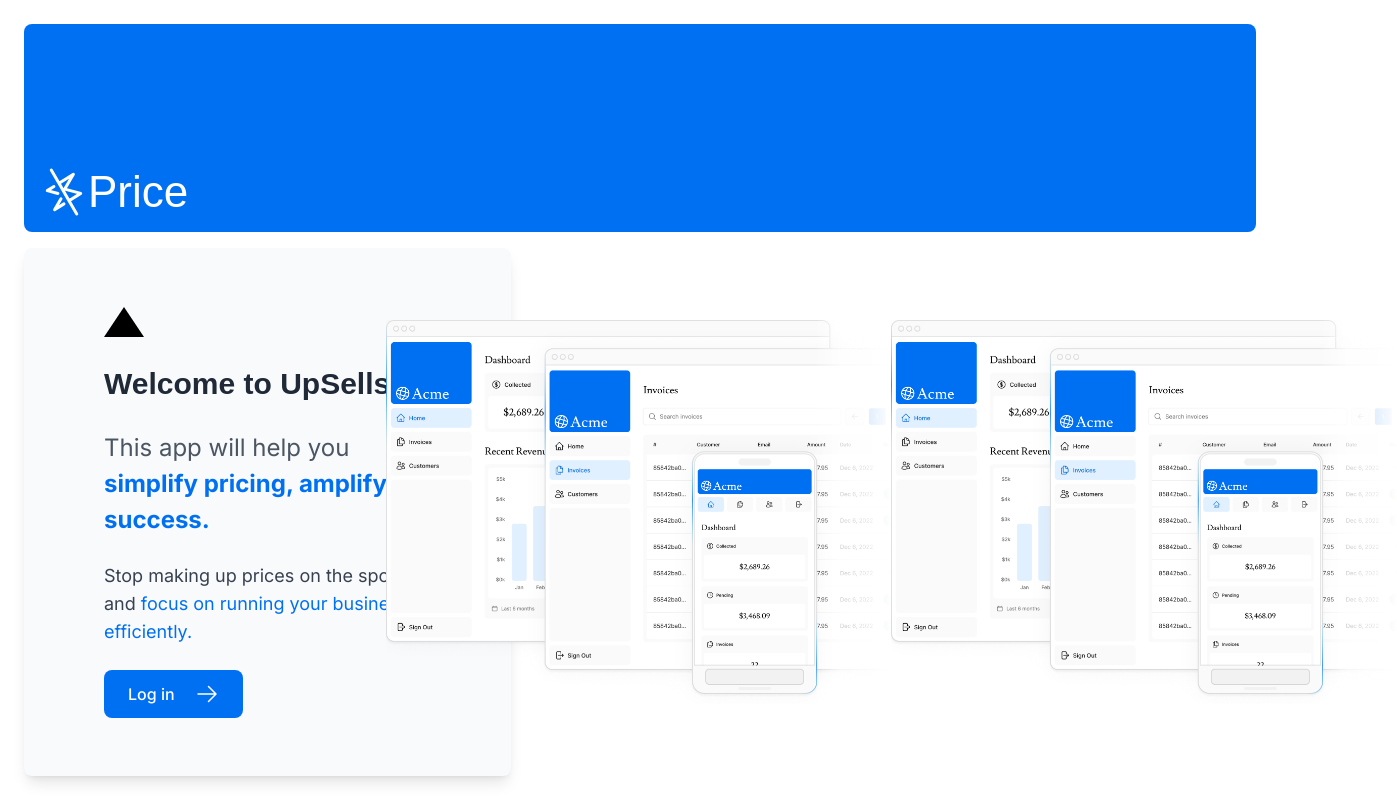
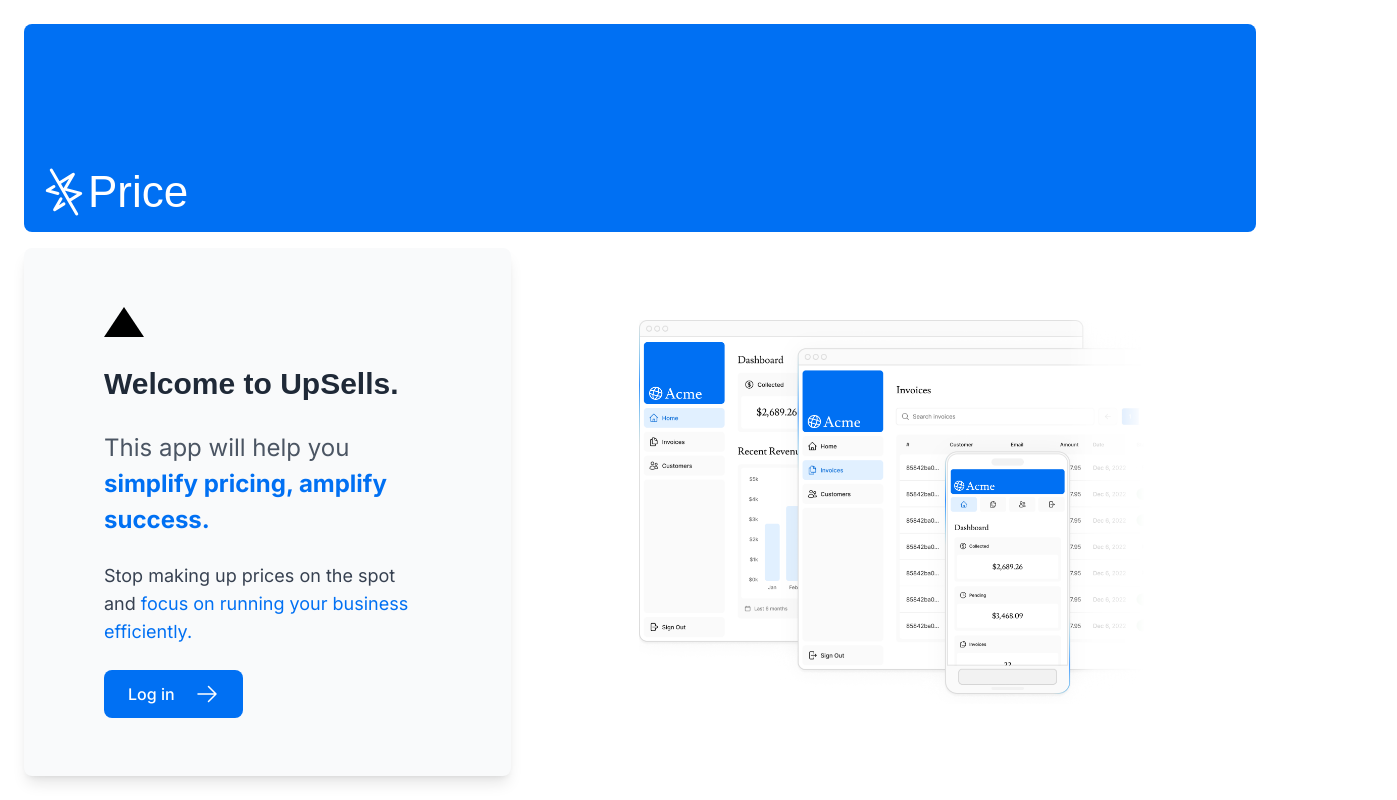
Before and after one commit to Ruslan3101/nextEstimator, a Next.js app: page / in a window 1280 px wide. Shown: the whole page, 1397 px wide, since content can reach past the window. Built offline with nearby package versions, Linux system fonts and the light colour scheme; a web font is replaced by a local one.

Commit message:
Fixed the main page md: dispaly png

```diff
--- a/app/page.tsx
+++ b/app/page.tsx
@@ -54,7 +54,7 @@ export default function Page() {
           src="/hero-desktop.png"
           width={1000}
           height={760}
-          className="hidden md:block"
+          className="block md:hidden"
           alt="Screenshots of the dashboard project showing desktop version"
       />
         </div>
--- a/app/ui/dashboard/cards.tsx
+++ b/app/ui/dashboard/cards.tsx
@@ -7,6 +7,7 @@ import {
   WrenchIcon,
 } from '@heroicons/react/24/outline';
 import { lusitana } from '@/app/ui/fonts';
+import { log } from 'console';
 
 const iconMap = {
   collected: BanknotesIcon,
@@ -45,6 +46,7 @@ export function Card({
 }) {
   const Icon = iconMap[type];
 
+
   return (
     <div className="rounded-xl bg-gray-50 p-2 shadow-sm">
       <div className="flex p-4">
```
